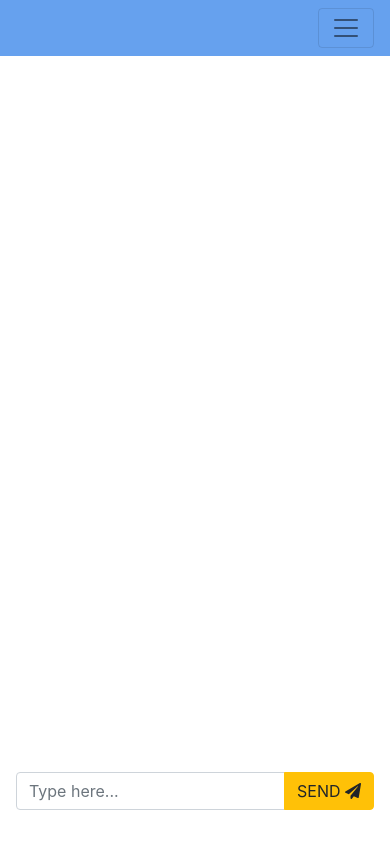
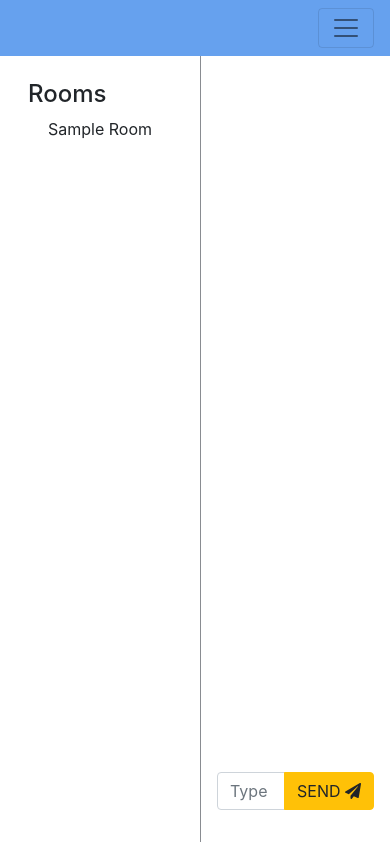
Before and after one commit to gbs278/flaskchat-app, a Flask app: template templates/chat.html in a window 390 px wide. Run offline with Flask 3, Linux system fonts and the light colour scheme; the template is opened without the code that fills it: most values are stand-ins (such as "Sample title", 1, 10 or a date in 2020); some libraries are stand-ins or nearby versions.

Commit message:
styling for mobile

```diff
--- a/static/styles/chat_style.css
+++ b/static/styles/chat_style.css
@@ -18,9 +18,9 @@
 }
 
 @media (max-width: 567px) {
-    #sidebar {
+    /* #sidebar {
         display: none;
-    }
+    } */
 
     #sidebar.view-sidebar {
         display: block;
--- a/static/styles/main_style.css
+++ b/static/styles/main_style.css
@@ -44,6 +44,7 @@ img {
 }
 
 @media (max-width: 588px) {
+
     #righthand-side {
         padding-left: 1.5em;
     }
```
